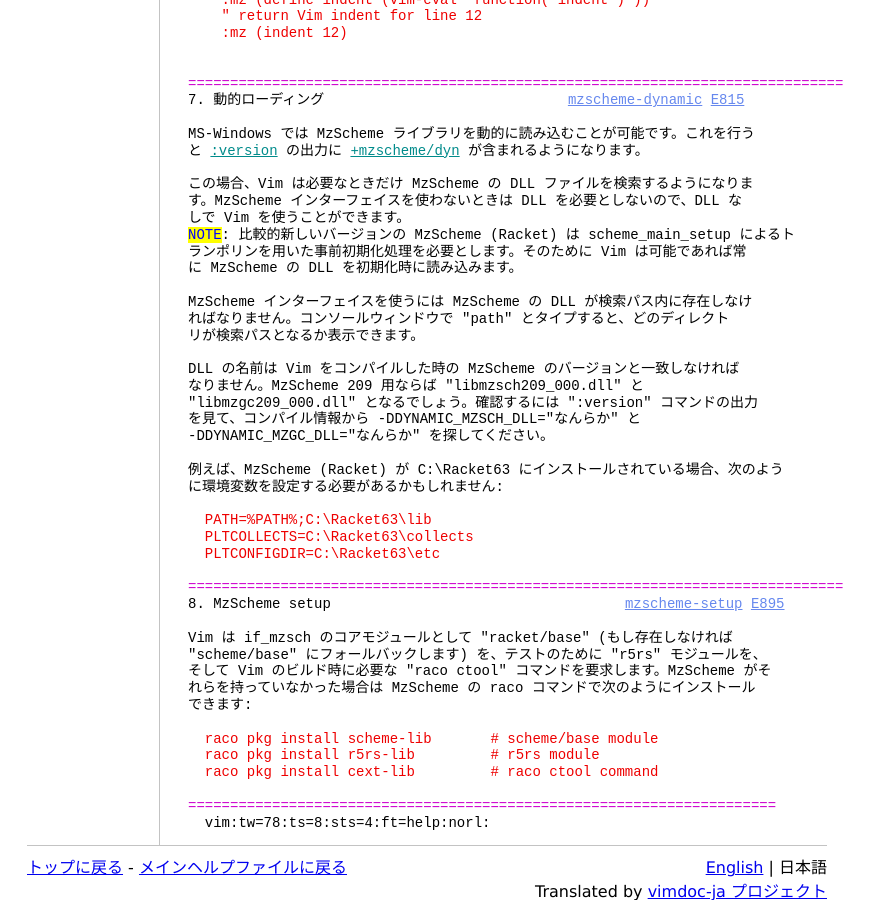
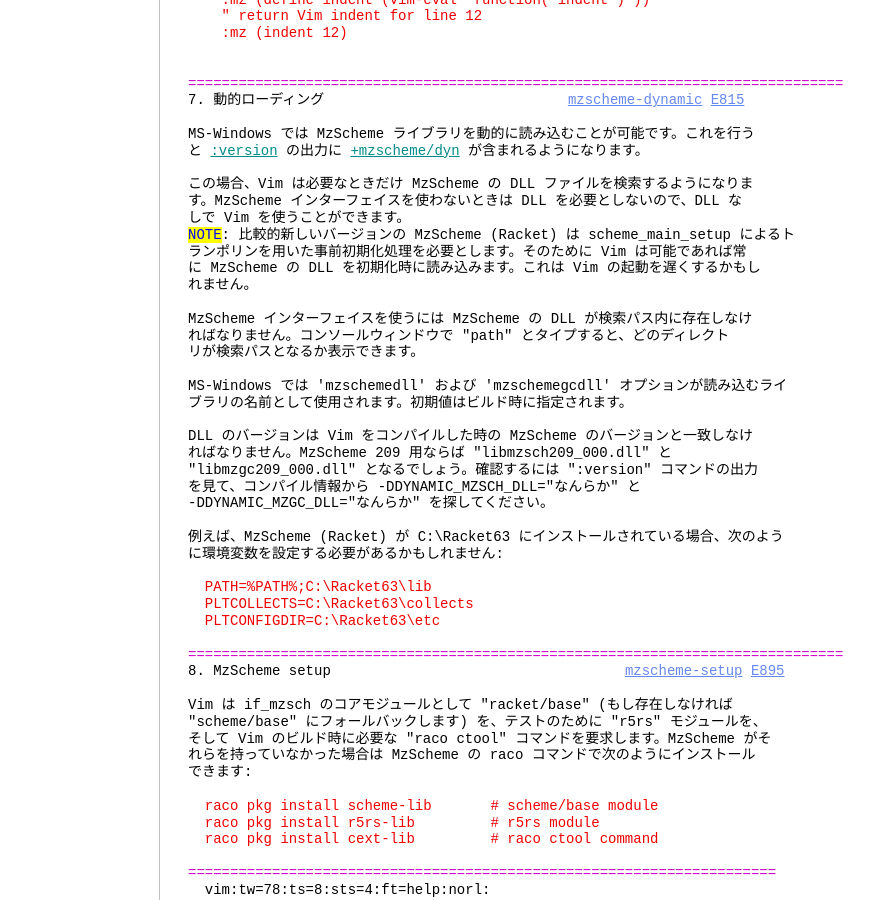
Before and after one commit to vim-jp/vimdoc-ja, a Jekyll site: the page built from if_mzsch.html, in a window 1280 px wide and 900 px high, scrolled down 4726 px. Shown: the whole window, without its empty margins (213-1087 px from the left). Built offline with Jekyll 4.4.1, drawn with Linux system fonts in a browser that asks for light colours; nearby versions of some CDN libraries; comment, search, counter and statistics services are not loaded; some of the changed text lies outside the part shown.

Commit message:
Generated by Travis JOB 878.1
https://travis-ci.org/vim-jp/vimdoc-ja-working/builds/390420362

```diff
--- a/if_mzsch.html
+++ b/if_mzsch.html
@@ -3,7 +3,7 @@
 helpname: 'if_mzsch'
 ---
 <div id='vimCodeElement'>
-<a class="Constant" href="if_mzsch.html" name="if_mzsch.txt">if_mzsch.txt</a>&nbsp;&nbsp;For&nbsp;<span class="Identifier">Vim バージョン 8.0.</span>&nbsp;&nbsp;Last change: 2016 Jan 24<br>
+<a class="Constant" href="if_mzsch.html" name="if_mzsch.txt">if_mzsch.txt</a>&nbsp;&nbsp;For&nbsp;<span class="Identifier">Vim バージョン 8.1.</span>&nbsp;&nbsp;Last change: 2017 Oct 08<br>
 <br>
 <br>
 &nbsp;&nbsp;&nbsp;&nbsp;&nbsp;&nbsp;&nbsp;&nbsp;&nbsp;&nbsp;&nbsp;&nbsp;&nbsp;&nbsp;&nbsp;&nbsp;&nbsp;&nbsp;<span class="Identifier">VIMリファレンスマニュアル&nbsp;&nbsp;&nbsp;&nbsp;by Sergey Khorev</span><br>
@@ -287,14 +287,18 @@
 しで Vim を使うことができます。<br>
 <span class="Todo">NOTE</span>: 比較的新しいバージョンの MzScheme (Racket) は scheme_main_setup によるト<br>
 ランポリンを用いた事前初期化処理を必要とします。そのために Vim は可能であれば常<br>
-に MzScheme の DLL を初期化時に読み込みます。<br>
+に MzScheme の DLL を初期化時に読み込みます。これは Vim の起動を遅くするかもし<br>
+れません。<br>
 <br>
 MzScheme インターフェイスを使うには MzScheme の DLL が検索パス内に存在しなけ<br>
 ればなりません。コンソールウィンドウで &quot;path&quot; とタイプすると、どのディレクト<br>
 リが検索パスとなるか表示できます。<br>
 <br>
-DLL の名前は Vim をコンパイルした時の MzScheme のバージョンと一致しなければ<br>
-なりません。MzScheme 209 用ならば &quot;libmzsch209_000.dll&quot; と<br>
+MS-Windows では&nbsp;<span class="MissingTag">'mzschemedll'</span>&nbsp;および&nbsp;<span class="MissingTag">'mzschemegcdll'</span>&nbsp;オプションが読み込むライ<br>
+ブラリの名前として使用されます。初期値はビルド時に指定されます。<br>
+<br>
+DLL のバージョンは Vim をコンパイルした時の MzScheme のバージョンと一致しなけ<br>
+ればなりません。MzScheme 209 用ならば &quot;libmzsch209_000.dll&quot; と<br>
 &quot;libmzgc209_000.dll&quot; となるでしょう。確認するには &quot;:version&quot; コマンドの出力<br>
 を見て、コンパイル情報から -DDYNAMIC_MZSCH_DLL=&quot;なんらか&quot; と<br>
 -DDYNAMIC_MZGC_DLL=&quot;なんらか&quot; を探してください。<br>
```
